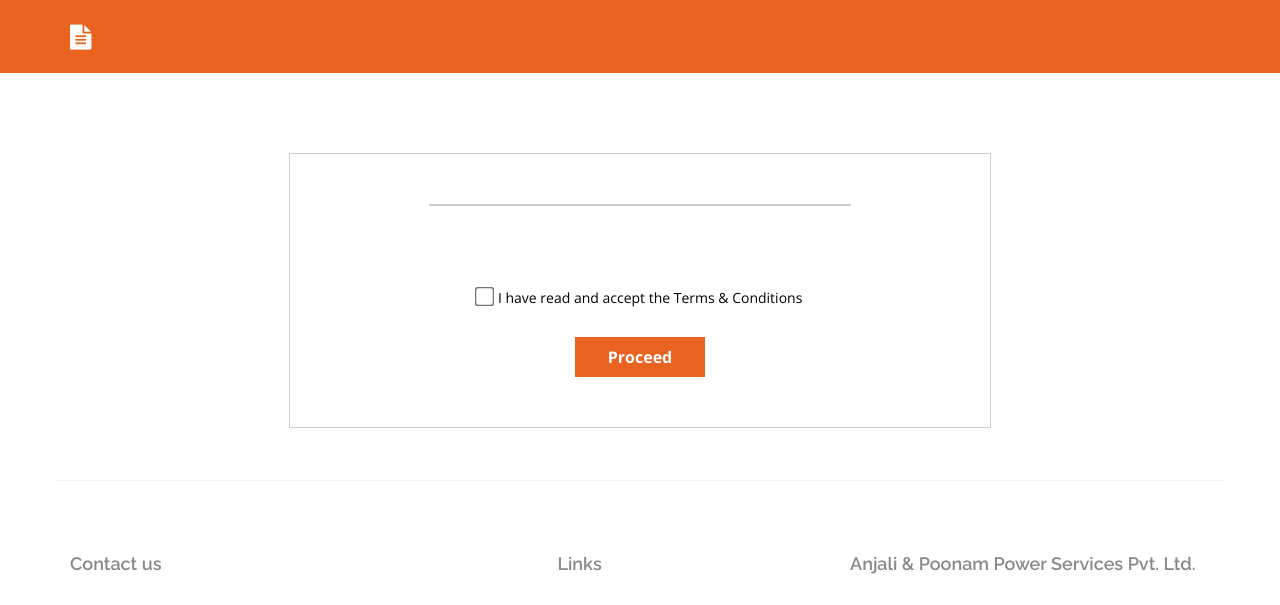
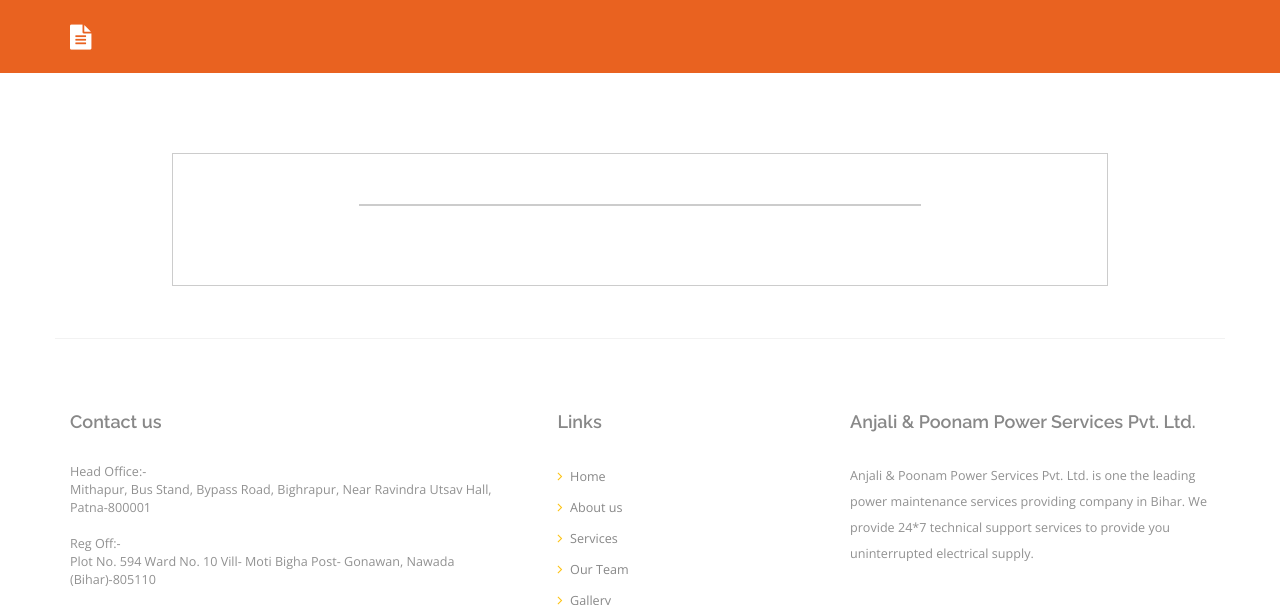
Before and after one commit to Nation-Connect/sashaktvihar, a PHP site: page /service_details.php?id=1 in a window 1280 px wide. Shown: the part 221-826 px from the top of the page. Run offline with PHP 8.4, Linux system fonts and the light colour scheme; data that the repository does not hold is empty; some libraries are stand-ins or nearby versions.

Commit message:
service_details page modification

```diff
--- a/css/style.css
+++ b/css/style.css
@@ -461,7 +461,7 @@ position:relative;
 
 .termsmain{
 
-    width:60%;
+    width:80%;
     height:auto;
     margin-left:auto;
     margin-right:auto;
--- a/service_details.php
+++ b/service_details.php
@@ -90,7 +90,7 @@
 							<div class="row">
 								<div class="col-md-12">
 									<div class="page-title">
-										<h2><i class="fa fa-file-text" aria-hidden="true"></i>&nbsp;&nbsp;<?php echo $title;?></h2>
+										<h2><i class="fa fa-file-text" aria-hidden="true"></i>&nbsp;&nbsp;<?php echo $title; ?></h2>
 										<ul class="breadcrumb">
 
 										</ul>
@@ -106,30 +106,19 @@
 					<div class="container">
 						<div class="row">
 							<div class="termsmain">
-								<h2 align="center"><?php echo $title;?></h2>
+								<h2 align="center"><?php echo $title; ?></h2>
 								<hr class="hrtnc">
 								<div class="teamdesc">
-									<?php echo $terms;?>
+									<?php echo $terms; ?>
 								</div>
-								<div class="acceptterm">
-									<form action="registration.php?id=<?php echo $id; ?>" method="POST">
-										<input type="checkbox" required>&nbsp;&nbsp;I have read and accept the Terms & Conditions
-										<br><br>
-										<button>Proceed</button>
-									</form>
-								</div>
-
 							</div>
 							<br><br>
 						</div>
 						<!-- .row-->
 					</div>
 					<!-- .container-->
-
 					<?php include 'footer.php'; ?>
 					<!-- .container-->
-
-
 				</div>
 				<!--content-wrapper-->
 			</div>
@@ -140,15 +129,11 @@
 		</div>
 		<!-- #wrapper -->
 
-
 		<!-- =========================================
 		JAVASCRIPT
 		========================================== -->
 
 		<?php include 'foot.php'; ?>
-
-
-
 	</body>
 
 	</html>
```
